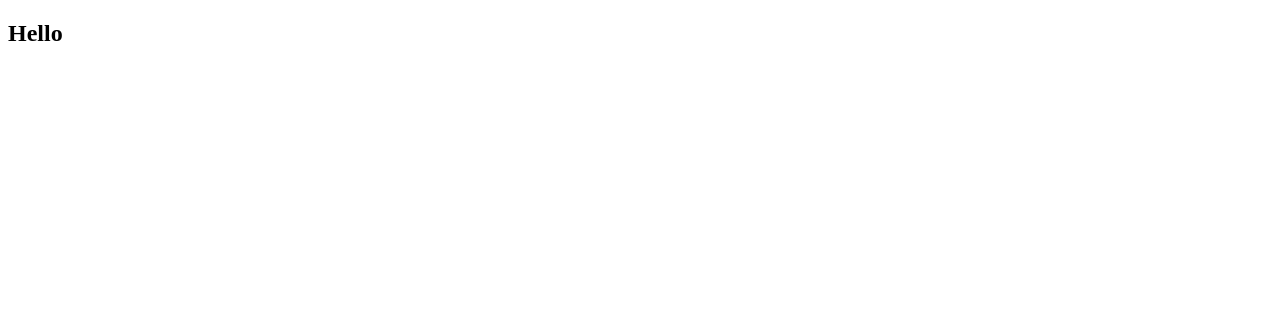
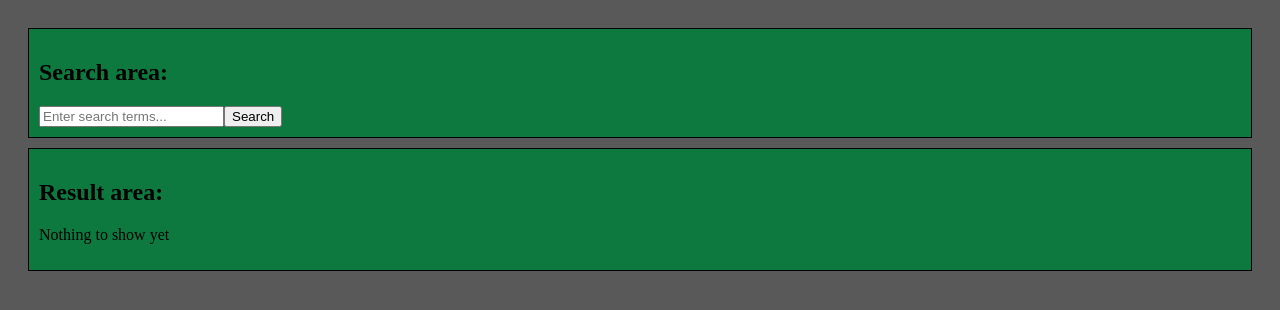
Before and after one commit to mark-pribylnov/react, a React (Vite) app: page / in a window 1280 px wide. Shown: the top 310 px of the page. Built offline with nearby package versions, Linux system fonts and the light colour scheme.

Commit message:
feat: application layout structure (1)

```diff
--- a/src/App.css
+++ b/src/App.css
@@ -0,0 +1,23 @@
+body {
+  background-color: rgb(89, 89, 89);
+}
+
+.app-container {
+  padding: 20px;
+  display: flex;
+  flex-direction: column;
+  gap: 10px;
+}
+
+section {
+  padding: 10px;
+  background-color: rgb(13, 121, 62);
+}
+
+.search-section {
+  border: 1px solid black;
+}
+
+.results-section {
+  border: 1px solid black;
+}
--- a/src/App.tsx
+++ b/src/App.tsx
@@ -1,6 +1,24 @@
 import './App.css';
+
 function App() {
-  return <h2>Hello</h2>;
+  return (
+    <div className="app-container">
+      <section className="search-section">
+        <h2>Search area:</h2>
+        <input
+          type="text"
+          placeholder="Enter search terms..."
+          className="search-input"
+        />
+        <button className="search-button">Search</button>
+      </section>
+
+      <section className="results-section">
+        <h2>Result area:</h2>
+        <p>Nothing to show yet</p>
+      </section>
+    </div>
+  );
 }
 
 export default App;
```
